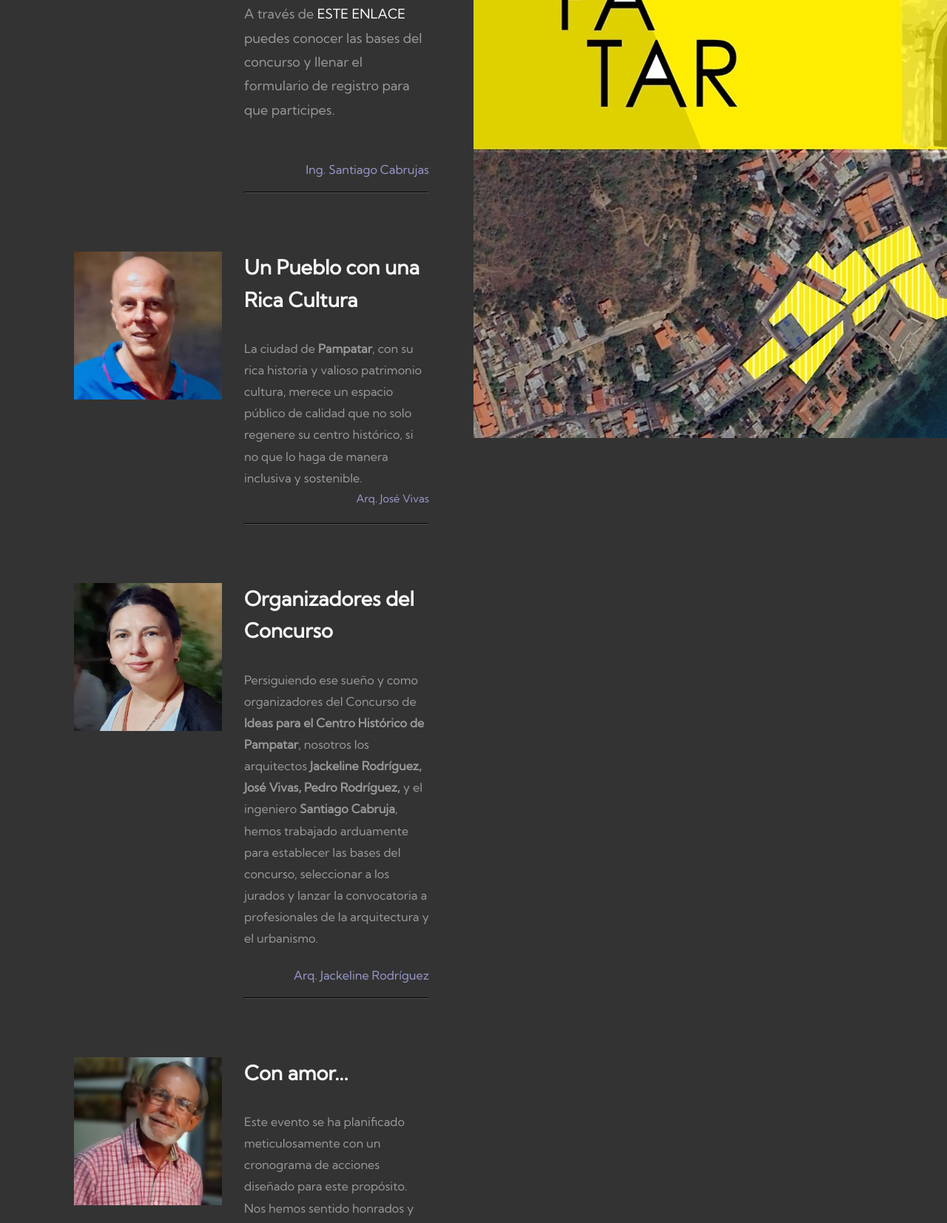
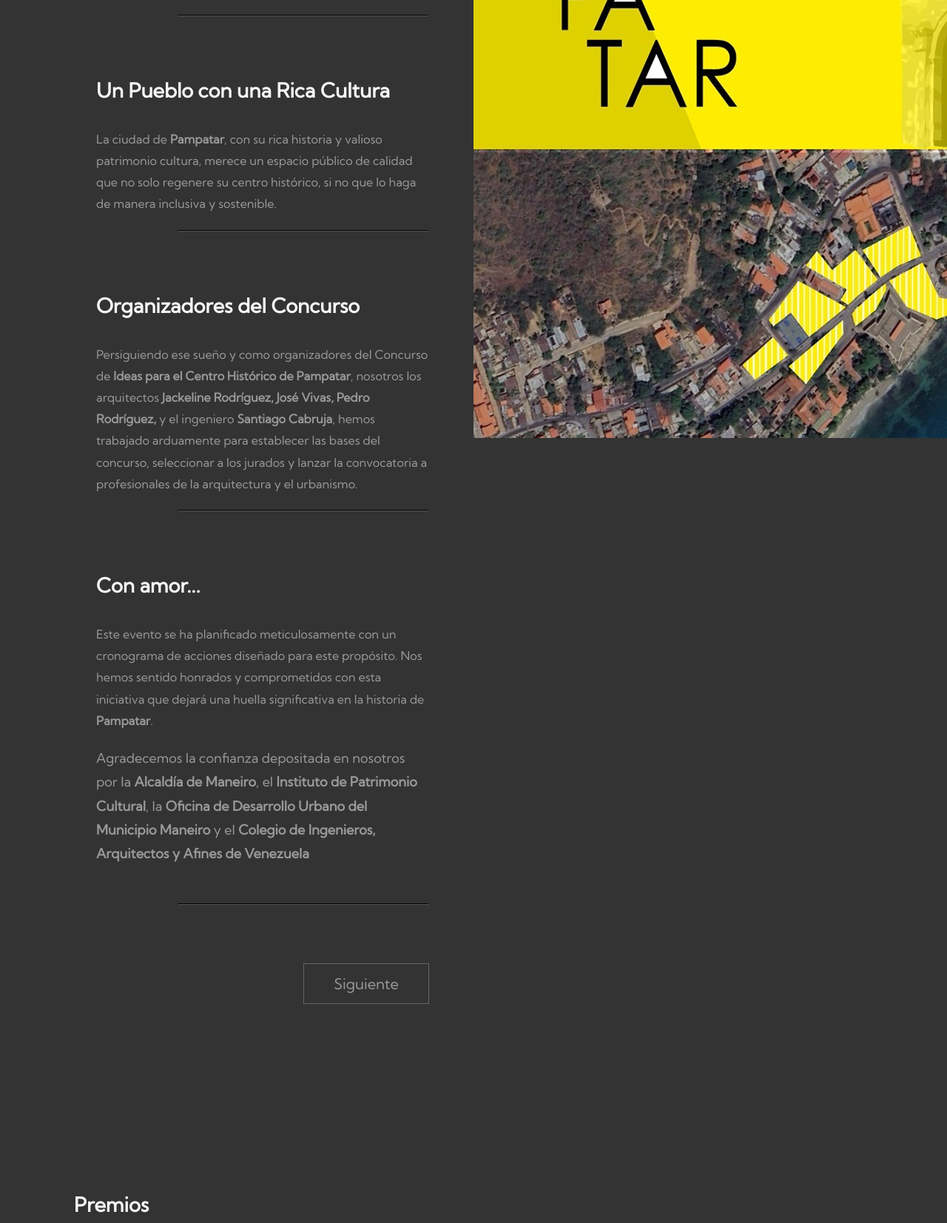
Before and after one commit to AluVasquez/NUEVA-ESPARTA-DEL-FUTURO, a plain HTML site: page index.html in a window 1280 px wide. Shown: the part 563-2216 px from the top of the page at 74% size. Drawn offline with Linux system fonts and the light colour scheme.

Commit message:
Update index.html

```diff
--- a/index.html
+++ b/index.html
@@ -63,7 +63,7 @@
             <!-- Intro izquierda -->
             <div class="tm-section-col tm-content">
                 <div class="tm-media">
-                    <img src="img/gallery/tn/santiago.jpg" alt="Intro image">
+                    <!-- <img src="img/gallery/tn/santiago.jpg" alt="Intro image"> -->
                     <div class="tm-media-body">
                         <h2><a href="#" class="tm-text-primary">Nueva Esparta del Futuro</a></h2>
                         <p class="tm-mb-20 tm-text-small">
@@ -75,29 +75,29 @@
                                 target="_parent">ESTE ENLACE</a>
                             puedes conocer las bases del concurso
                             y llenar el formulario de registro para que participes.</p>
-                        <span class="tm-text-secondary tm-media-span tm-text-small">
-                            Ing. Santiago Cabrujas
+                        <!-- <span class="tm-text-secondary tm-media-span tm-text-small">
+                            Ing. Santiago Cabrujas -->
                         </span>
                         <hr class="tm-hr tm-mr">
                     </div>
                 </div>
 
                 <div class="tm-media">
-                    <img src="img/gallery/tn/jose.jpg" alt="Intro image">
+                    <!-- <img src="img/gallery/tn/jose.jpg" alt="Intro image"> -->
                     <div class="tm-media-body">
                         <h2><a href="#" class="tm-text-primary">Un Pueblo con una Rica Cultura</a></h2>
                         <p class="tm-mb-20 tm-text-small">
                             La ciudad de <b>Pampatar</b>, con su rica historia y valioso patrimonio cultura,
                             merece un espacio público de calidad que no solo regenere su centro histórico,
                             si no que lo haga de manera inclusiva y sostenible.
-                            <span class="tm-text-secondary tm-media-span tm-text-small">
-                                Arq. José Vivas
+                            <!-- <span class="tm-text-secondary tm-media-span tm-text-small">
+                                Arq. José Vivas -->
                             </span>
                             <hr class="tm-hr tm-mr">
                     </div>
                 </div>
                 <div class="tm-media">
-                    <img src="img/gallery/tn/jackeline.jpg" alt="Intro image">
+                    <!-- <img src="img/gallery/tn/jackeline.jpg" alt="Intro image"> -->
                     <div class="tm-media-body">
                         <h2><a href="#" class="tm-text-primary">Organizadores del Concurso</a></h2>
                         <p class="tm-mb-20 tm-text-small">
@@ -110,15 +110,15 @@
                             la convocatoria a profesionales de la arquitectura y el urbanismo.
                         </p>
 
-                        <span class="tm-text-secondary tm-media-span tm-text-small">
-                            Arq. Jackeline Rodríguez
+                        <!-- <span class="tm-text-secondary tm-media-span tm-text-small">
+                            Arq. Jackeline Rodríguez -->
                         </span>
                         <hr class="tm-hr tm-mr">
                     </div>
                 </div>
 
                 <div class="tm-media">
-                    <img src="img/gallery/tn/juan.jpg" alt="Intro image">
+                    <!-- <img src="img/gallery/tn/juan.jpg" alt="Intro image"> -->
                     <div class="tm-media-body">
                         <h2><a href="#" class="tm-text-primary">Con amor...</a></h2>
                         <p class="tm-mb-20 tm-text-small">
@@ -132,8 +132,8 @@
                             y el <b>Colegio de Ingenieros, Arquitectos y Afines de Venezuela</b>
 
                         </p>
-                        <span class="tm-text-secondary tm-media-span tm-text-small">
-                            Arq. Pedro Rodríguez
+                        <!-- <span class="tm-text-secondary tm-media-span tm-text-small">
+                            Arq. Pedro Rodríguez -->
                         </span>
                         <hr class="tm-hr tm-mr">
                     </div>
```
